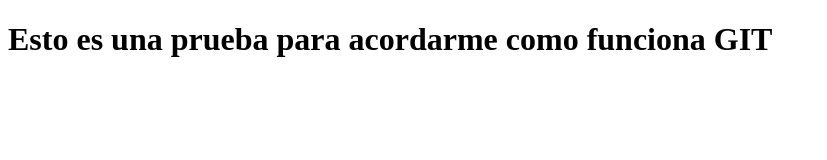
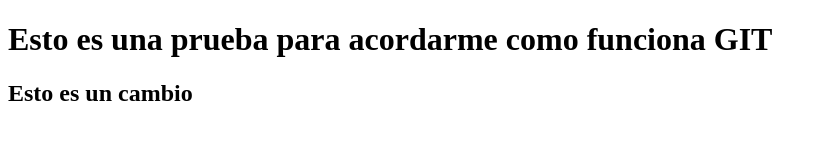
Before and after one commit to lautarorsanchez/git, a plain HTML site: page index.html in a window 1280 px wide. Shown: the whole page, without its empty margins (0-827 px from the left). Drawn offline with Linux system fonts and the light colour scheme.

Commit message:
Segundo commit

```diff
--- a/index.html
+++ b/index.html
@@ -11,6 +11,9 @@
         Esto es una prueba para acordarme como funciona GIT
     </h1>
 
+    <h2>
+        Esto es un cambio
+    </h2>
 
 </body>
 </html>
```
